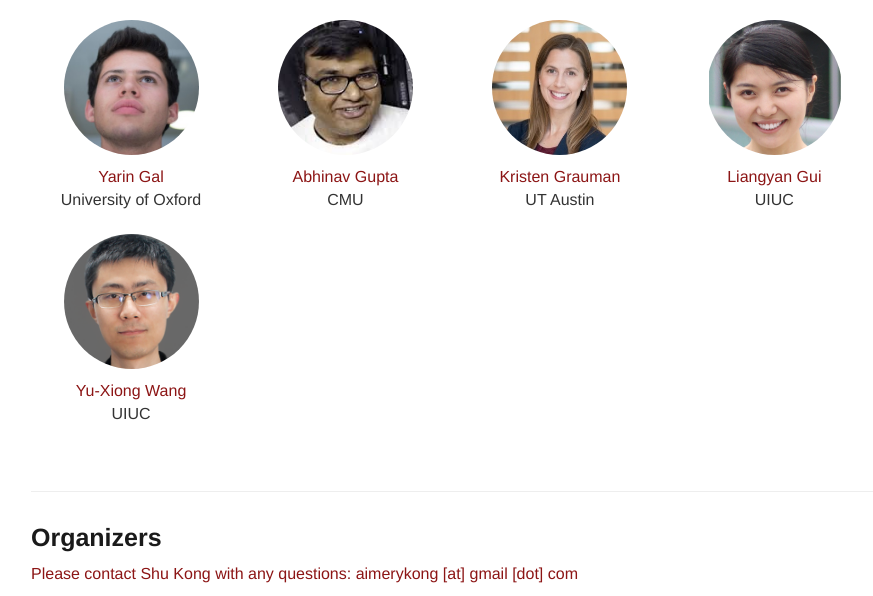
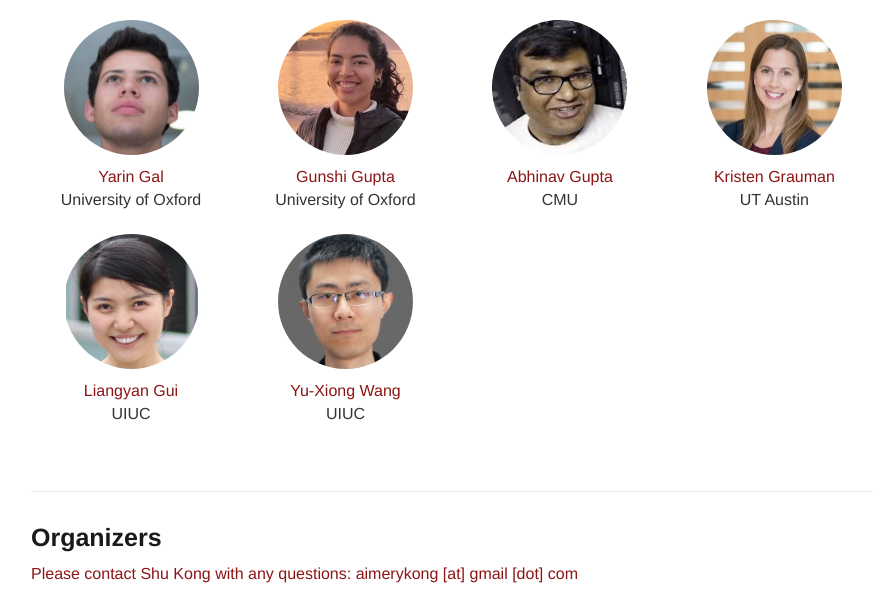
Before and after one commit to vplow/vplow.github.io, a plain HTML site: page vplow_5th.html in a window 1280 px wide. Shown: the part 1693-2289 px from the top of the page, without its empty margins (134-1007 px from the left). Drawn offline with Linux system fonts and the light colour scheme.

Commit message:
Update vplow_5th.html

```diff
--- a/vplow_5th.html
+++ b/vplow_5th.html
@@ -277,6 +277,17 @@ largely due to the long-tail nature of the data distribution. Visual perception
             </a>
 	    <div class="instructor-institute">University of Oxford</div><br>
           </div>
+
+
+
+          <div class="instructor">
+            <a href="https://gunshigupta.netlify.app/" target="_blank">
+		    <div class="instructorphoto"><img src="./vplow_files/gunshigupta.jpg"></div>
+              <div>Gunshi Gupta</div>
+            </a>
+	    <div class="instructor-institute">University of Oxford</div><br>
+          </div>
+
 
 
 
@@ -710,6 +721,7 @@ largely due to the long-tail nature of the data distribution. Visual perception
         Invited talk #2
       </div>
       <div class="col-xs-12 col-sm-6">
+	      <a href="https://gunshigupta.netlify.app/" target="_blank"><strong>Gunshi Gupta</strong></a>,
 	      <a href="https://www.cs.ox.ac.uk/people/yarin.gal/website/" target="_blank"><strong>Yarin Gal</strong></a>,
 	      <span style="color:#999999;">University of Oxford</span><br>
 		<strong>tba</strong>
```
